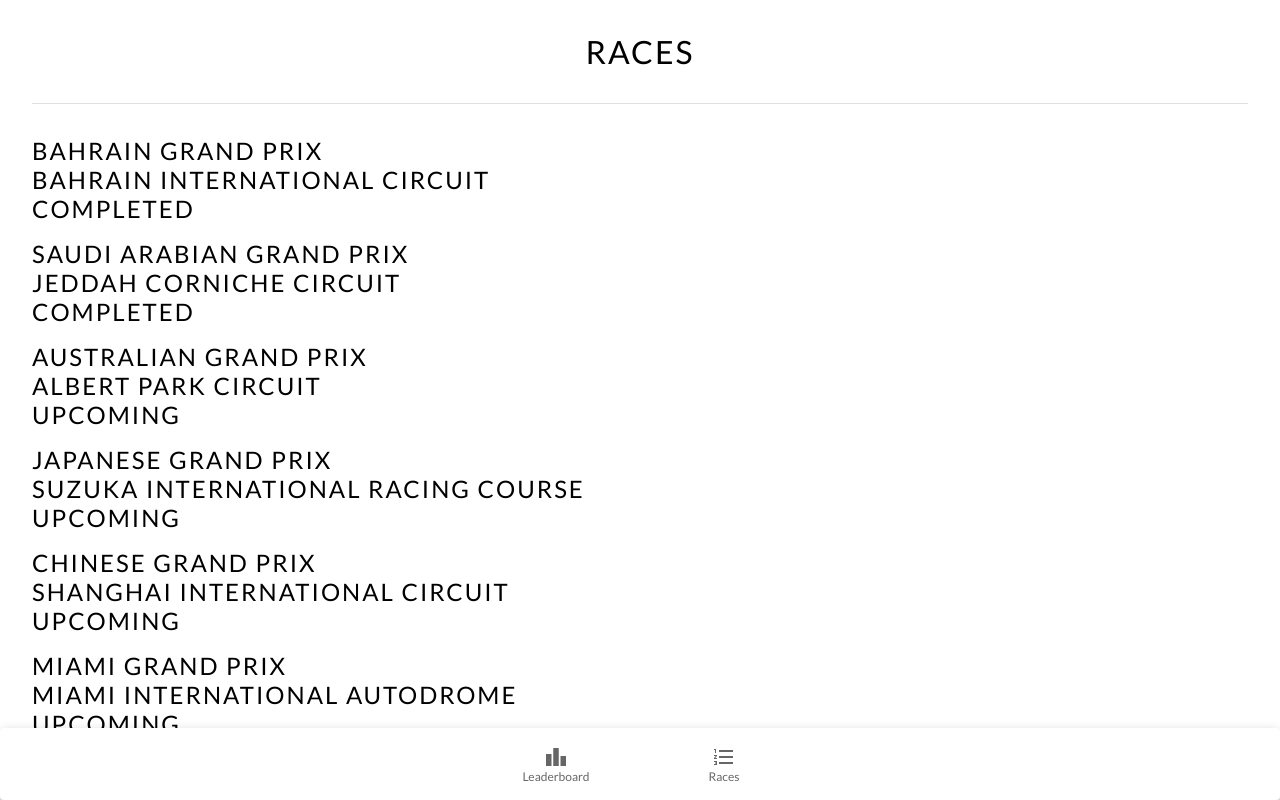
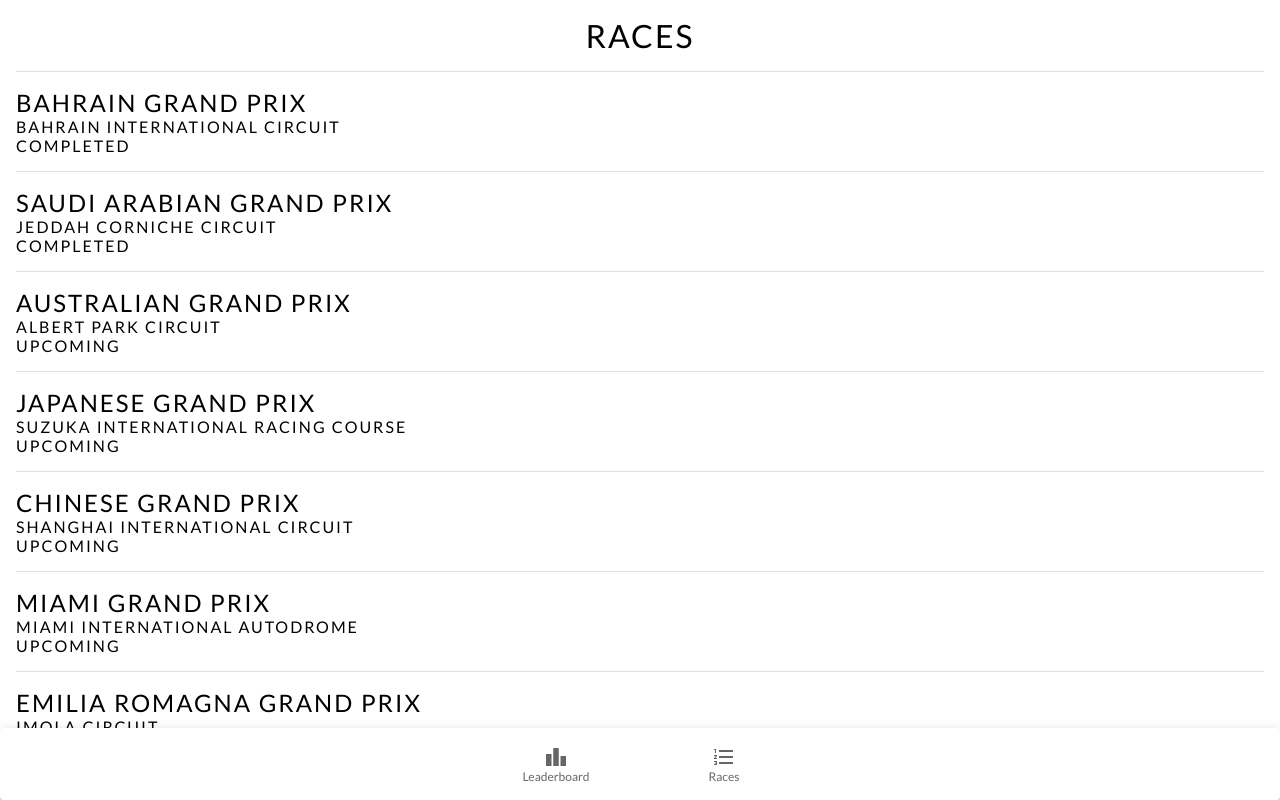
Before and after one commit to JamesCrawley/f1-2024, a Next.js app: page /races in a window 1280 px wide. Built offline with nearby package versions, Linux system fonts and the light colour scheme.

Commit message:
Fixed points logic

```diff
--- a/src/app/races/page.tsx
+++ b/src/app/races/page.tsx
@@ -6,22 +6,33 @@
 
 const RacesPage: FC = () => {
   return (
-    <Stack p={4} rowGap={4}>
-      <Typography mx="auto" variant="lg">
-        Races
-      </Typography>
+    <Stack px={2}>
+      <Stack
+        bgcolor="white"
+        position="sticky"
+        pt={2}
+        rowGap={2}
+        top={0}
+        zIndex={1}
+      >
+        <Typography mx="auto" variant="lg">
+          Races
+        </Typography>
 
-      <Divider />
+        <Divider />
+      </Stack>
 
-      <Stack rowGap={2}>
+      <Stack divider={<Divider />}>
         {races.map(({ id, name, circuitName, status }) => {
           return (
-            <Stack key={id}>
+            <Stack key={id} py={2}>
               <Typography>{name}</Typography>
 
-              <Typography>{circuitName}</Typography>
+              <Stack>
+                <Typography variant="sm">{circuitName}</Typography>
 
-              <Typography>{status}</Typography>
+                <Typography variant="sm">{status}</Typography>
+              </Stack>
             </Stack>
           );
         })}
```
Also changed, not shown: src/data/convert-spreadsheet.ts (+14 -4 lines), src/data/players.ts (+12 -12 lines).
